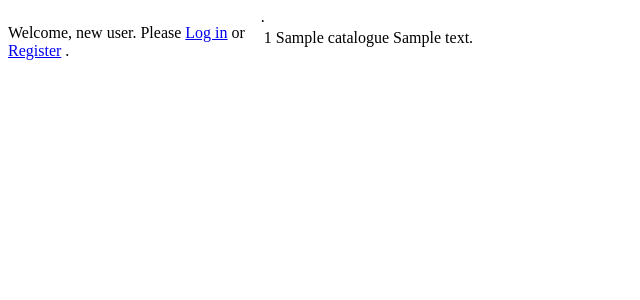
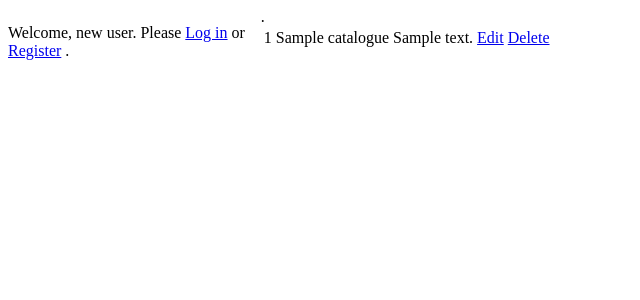
Before and after one commit to Jamzieeeee/BattleTech-Collection-Manager, a Django app: page /catalogue/catalogue/list/ in a window 1280 px wide. Shown: the top 300 px of the page, without its empty margins (0-640 px from the left). Run offline with Django 4.2, Linux system fonts and the light colour scheme; tables that the repository leaves empty hold one stand-in row (values such as "Sample post").

Commit message:
Add edit and delete options to catalogue list

```diff
--- a/templates/catalogue/list_catalogue.html
+++ b/templates/catalogue/list_catalogue.html
@@ -19,6 +19,12 @@
         <td>
             {{data.notes}}
         </td>
+        <td>
+            <a href="/catalogue/catalogue/update/{{data.id}}">Edit</a>
+        </td>
+        <td>
+            <a href="/catalogue/catalogue/delete/{{data.id}}">Delete</a>
+        </td>
     </tr>
 
     {% endfor %}
```
